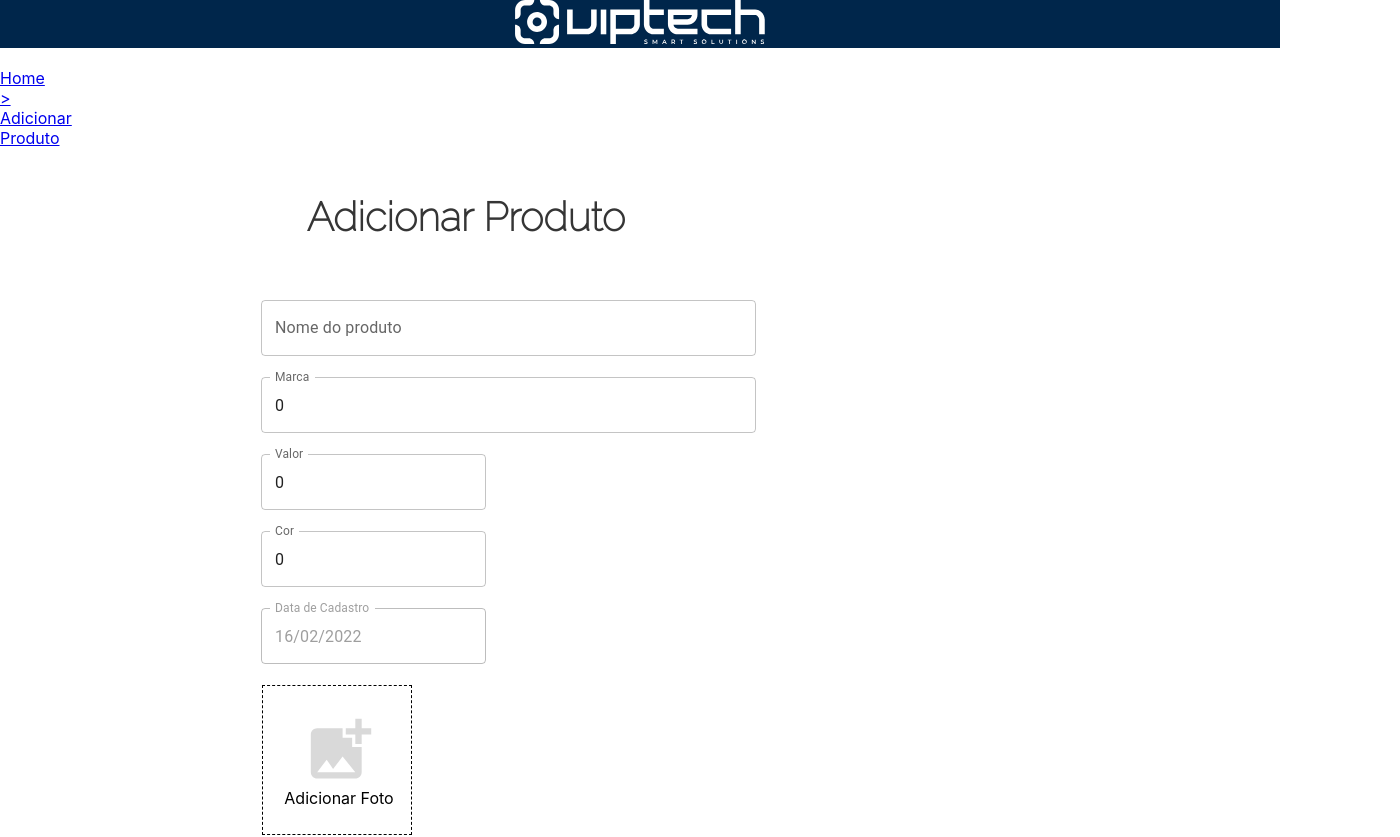
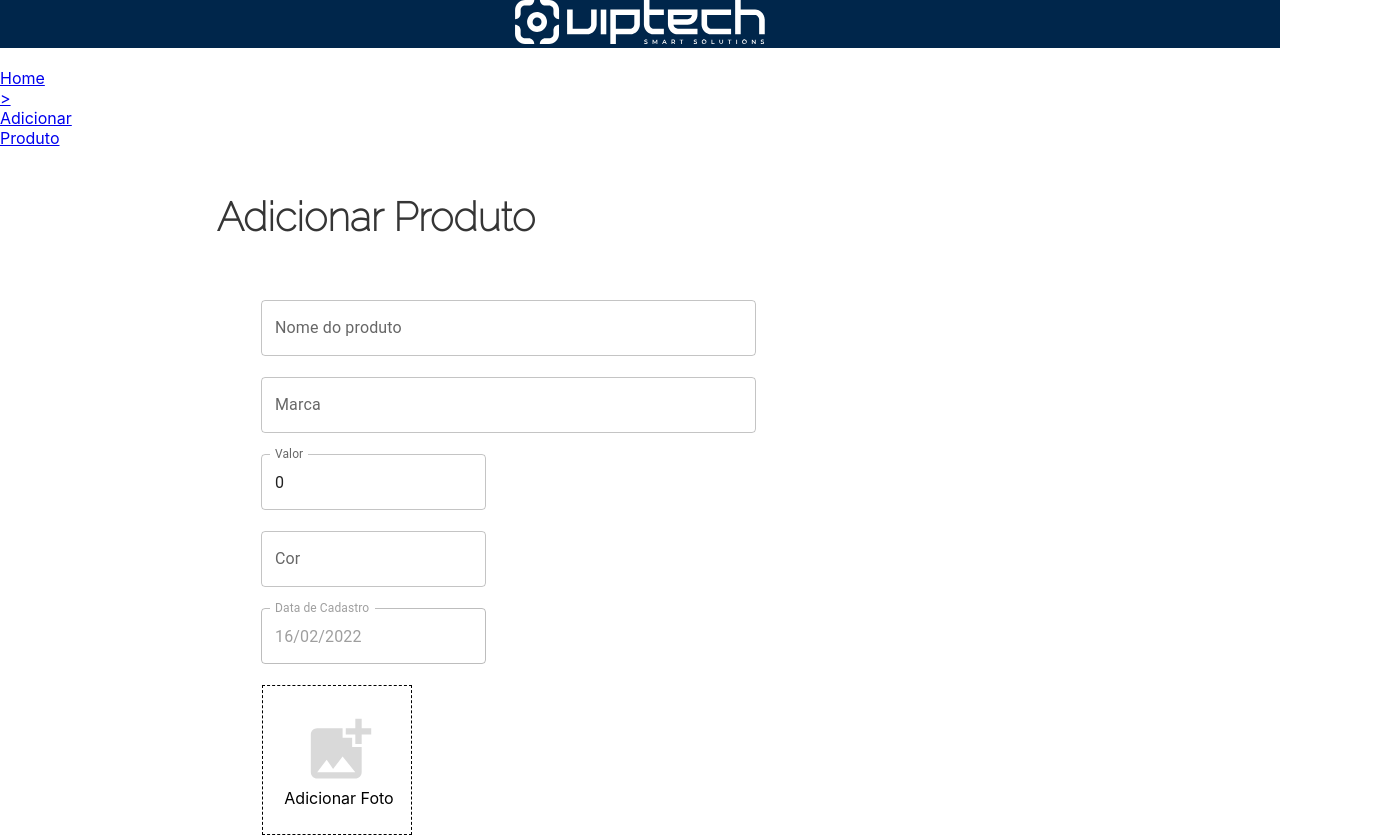
Before and after one commit to alanalima1410/projetoestagio, a React (Create React App) app: page /adicionarproduto in a window 1280 px wide. Shown: the top 837 px of the page, 1400 px wide, since content can reach past the window. Built offline with nearby package versions, Linux system fonts and the light colour scheme.

Commit message:
commit ajuste com uma tabela apenas

```diff
--- a/src/componentes/carrinho/carrinho.css
+++ b/src/componentes/carrinho/carrinho.css
@@ -84,11 +84,12 @@ h3{
 }
 .titulos{
     margin-top: 40px;
-    margin-left: 50px;
+    margin-left: 0px;
     flex-direction: row;
     justify-content: space-between;
     display: inline-flex;
     width: 1150px;
+    padding-inline-end: 250px;
 }
 .descricao{
 
--- a/src/componentes/carrinho/index.tsx
+++ b/src/componentes/carrinho/index.tsx
@@ -13,11 +13,12 @@ export function Carrinho() {
   const [nome, setNome] = useState<string>("");
   const [valor, setValor] = useState<number>(0);
   const [imagem, setImagem] = useState<string>("");
-  const [idcor, setIdcor] = useState<number>(0);
-  const [idmarca, setIdmarca] = useState<number>(0);
+  const [cor, setCor] = useState<string>("");
+  const [marca, setMarca] = useState<string>("");
   const [openPagar, setOpenPagar] = useState<boolean>(false);
   const [notas, setNotas] = useState<Object>({});
   const { id } = useParams();
+
 
   async function getCarrinhoById() {
     try {
@@ -27,8 +28,8 @@ export function Carrinho() {
       setNome(resposta.data.nome);
       setValor(resposta.data.valor);
       setImagem(resposta.data.imagem);
-      setIdcor(resposta.data.idcor);
-      setIdmarca(resposta.data.idmarca);
+      setCor(resposta.data.cor);
+      setMarca(resposta.data.marca);
     } catch (erro) {
       console.log(erro);
     }
@@ -92,8 +93,8 @@ export function Carrinho() {
 
               <div className="descricao">
                 <h2>{nome}</h2>
-                <p>Marca: {idmarca}</p>
-                <p>Cor: {idcor}</p>
+                <p>{marca}</p>
+                <p>Cor: {cor}</p>
               </div>
             </div>
             <hr></hr>
--- a/src/componentes/produto/index.tsx
+++ b/src/componentes/produto/index.tsx
@@ -36,9 +36,9 @@ export default function Produto(props: ProdutoProps) {
 
         <div className="details">
           <h2 className="camera">{produtoDTO.nome}</h2>
-          <p className="descricao">Marca: {produtoDTO.idmarca}</p>
+          <p className="descricao">{produtoDTO.marca}</p>
           <p className="valor">R${produtoDTO.valor},00</p>
-          <p className="cor">Cor: {produtoDTO.idcor}</p>
+          <p className="cor">Cor: {produtoDTO.cor}</p>
         </div>
         <div className="actions">
           <Button
--- a/src/dtos/produtosDTO.ts
+++ b/src/dtos/produtosDTO.ts
@@ -3,15 +3,15 @@ export class ProdutoDTO{
     nome:string;
     valor:number;
     imagem:string;
-    idcor:number;
-    idmarca:number;
+    cor:string;
+    marca:string;
 
-    constructor(nome:string,valor:number,imagem:string,idcor:number,idmarca:number, id?:number){
+    constructor(nome:string,valor:number,imagem:string,cor:string,marca:string, id?:number){
         this.nome = nome;
         this.valor = valor;
         this.imagem = imagem;
-        this.idcor = idcor;
-        this.idmarca = idmarca;
+        this.cor = cor;
+        this.marca = marca;
         this.id = id;
     }
 }
--- a/src/routes/adicionarproduto/index.tsx
+++ b/src/routes/adicionarproduto/index.tsx
@@ -13,8 +13,8 @@ export function Adicionarproduto() {
   const [nome, setNome] = useState<string>("");
   const [valor, setValor] = useState<number>(0);
   const [imagem, setImagem] = useState<string>("");
-  const [idcor, setIdcor] = useState<number>(0);
-  const [idmarca, setIdmarca] = useState<number>(0);
+  const [cor, setCor] = useState<string>("");
+  const [marca, setMarca] = useState<string>("");
   const [data, setData] = useState<string>(moment().format("L"));
   const [isOpen, setIsOpen] = useState<boolean>(false);
   const [severity, setSeverity] = useState<
@@ -23,7 +23,7 @@ export function Adicionarproduto() {
   const [feedbackMessage, setFeedbackMessage] = useState<string>("");
 
   async function AdicionarprodutoHandler() {
-    const produtoDTO = new ProdutoDTO(nome, valor, imagem, idcor, idmarca);
+    const produtoDTO = new ProdutoDTO(nome, valor, imagem, cor, marca);
 
     try {
       const postResponse: AxiosResponse = await NodeAPI.post(
@@ -37,8 +37,8 @@ export function Adicionarproduto() {
       setNome("");
       setValor(0);
       setImagem("");
-      setIdcor(0);
-      setIdmarca(0);
+      setCor("");
+      setMarca("");
       window.location.replace("/");
       console.log(postResponse);
     } catch (error) {
@@ -137,11 +137,10 @@ export function Adicionarproduto() {
               }}
             >
               <TextField
-                value={idmarca}
+                value={marca}
                 label={"Marca"}
-                type={"number"}
                 variant="outlined"
-                onChange={(event) => setIdmarca(Number(event.target.value))}
+                onChange={(event) => setMarca(event.target.value)}
                 style={{ width: "50%", backgroundColor: "white" }}
               />
             </div>
@@ -174,11 +173,10 @@ export function Adicionarproduto() {
               }}
             >
               <TextField
-                value={idcor}
+                value={cor}
                 label={"Cor"}
-                type={"number"}
                 variant="outlined"
-                onChange={(event) => setIdcor(Number(event.target.value))}
+                onChange={(event) => setCor(event.target.value)}
                 style={{ width: "50%", backgroundColor: "white" }}
               />
             </div>
--- a/src/routes/editarproduto/index.tsx
+++ b/src/routes/editarproduto/index.tsx
@@ -13,8 +13,8 @@ export function Editarproduto() {
   const [nome, setNome] = useState<string>("");
   const [valor, setValor] = useState<number>(0);
   const [imagem, setImagem] = useState<string>("");
-  const [idcor, setIdcor] = useState<number>(0);
-  const [idmarca, setIdmarca] = useState<number>(0);
+  const [cor, setCor] = useState<string>("");
+  const [marca, setMarca] = useState<string>("");
   const { id } = useParams();
   const [data, setData] = useState<string>(moment().format("L"));
   const [isOpen, setIsOpen] = useState<boolean>(false);
@@ -28,8 +28,8 @@ export function Editarproduto() {
       nome,
       valor,
       imagem,
-      idcor,
-      idmarca,
+      cor,
+      marca,
       Number(id)
     );
 
@@ -55,8 +55,8 @@ export function Editarproduto() {
       setNome(resposta.data.nome);
       setValor(resposta.data.valor);
       setImagem(resposta.data.imagem);
-      setIdcor(resposta.data.idcor);
-      setIdmarca(resposta.data.idmarca);
+      setCor(resposta.data.cor);
+      setMarca(resposta.data.marca);
     } catch (erro) {
       console.log(erro);
     }
@@ -153,11 +153,10 @@ export function Editarproduto() {
               }}
             >
               <TextField
-                value={idmarca}
+                value={marca}
                 label={"Marca"}
-                type={"number"}
                 variant="outlined"
-                onChange={(event) => setIdmarca(Number(event.target.value))}
+                onChange={(event) => setMarca(event.target.value)}
                 style={{ width: "50%", backgroundColor: "white" }}
               />
             </div>
@@ -190,11 +189,10 @@ export function Editarproduto() {
               }}
             >
               <TextField
-                value={idcor}
+                value={cor}
                 label={"Cor"}
-                type={"number"}
                 variant="outlined"
-                onChange={(event) => setIdcor(Number(event.target.value))}
+                onChange={(event) => setCor(event.target.value)}
                 style={{ width: "50%", backgroundColor: "white" }}
               />
             </div>
```
